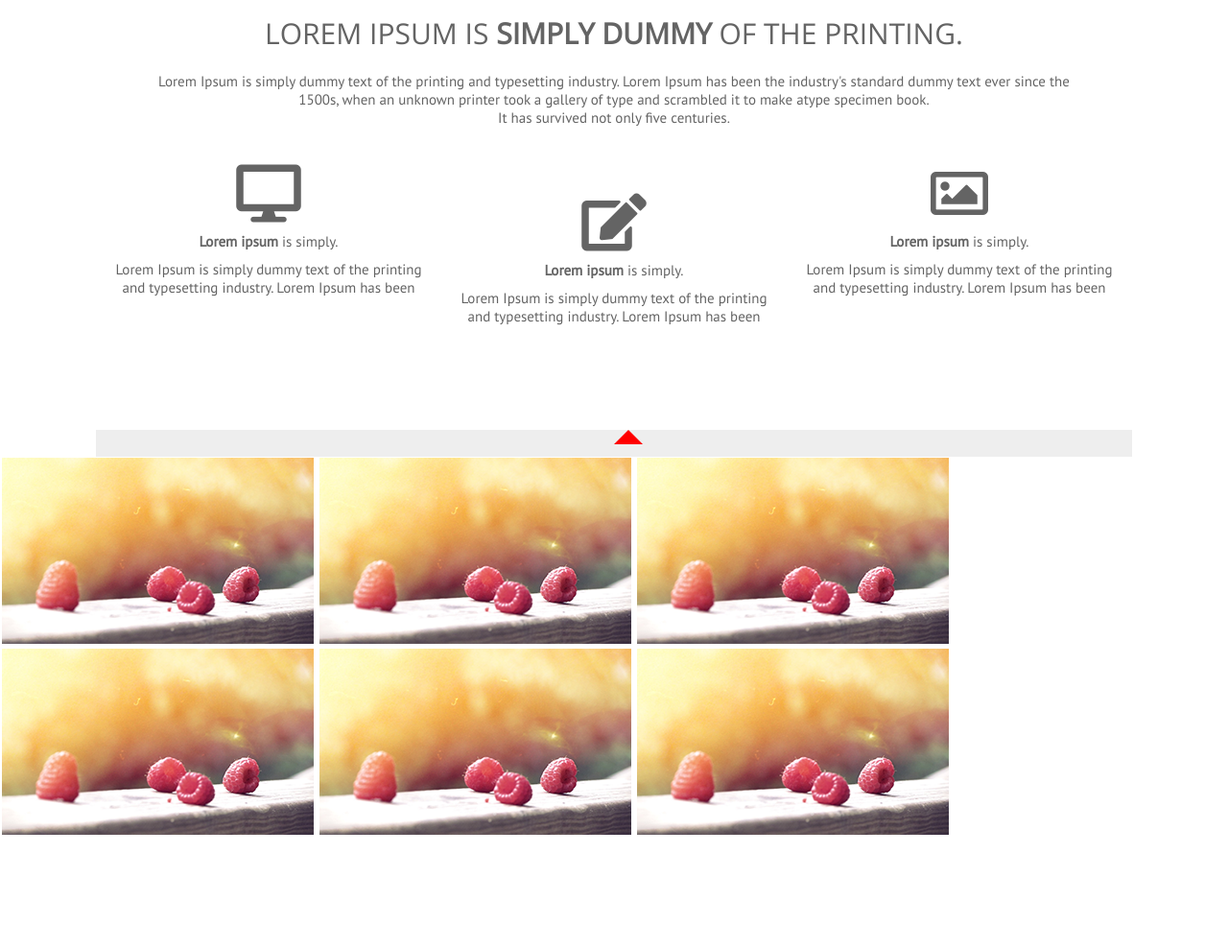
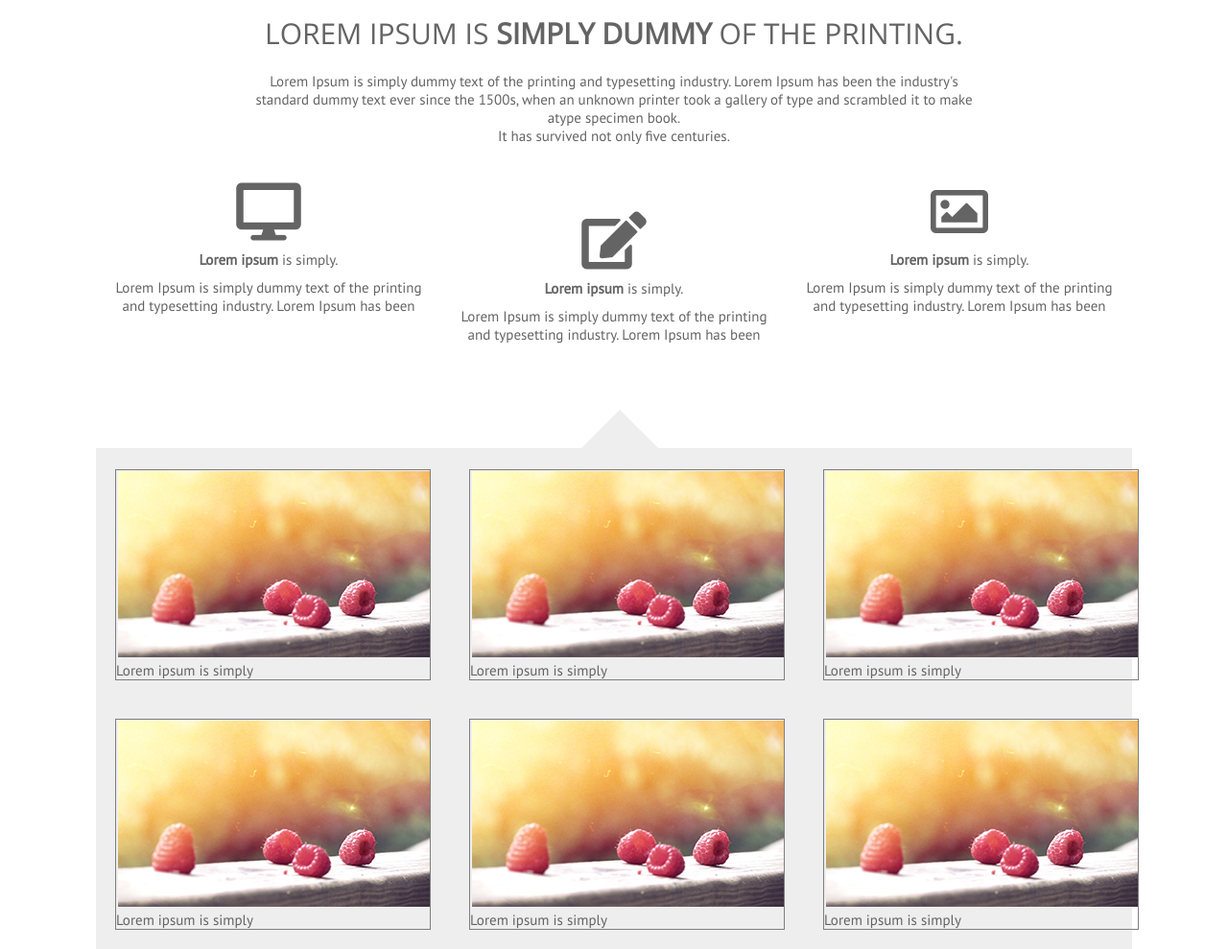
Before and after one commit to kiedrzynek/CutPSDLayout, a plain HTML site: page index.html in a window 1280 px wide. Shown: the part 800-1789 px from the top of the page at 96% size. Before the commit the page ends 1674 px from the top, so only its background shows below. Drawn offline with nearby package versions, Linux system fonts and the light colour scheme.

Commit message:
[HTML & CSS] Add grid to gallery and adjust the gray triangular pointer

```diff
--- a/index.html
+++ b/index.html
@@ -71,12 +71,30 @@
         </section>
 
         <section class="gallery-on-click">
+            <div class="photo-box">
                 <img src="img/photo.png">
+                <p>Lorem ipsum is simply</p>
+            </div>
+            <div class="photo-box">
                 <img src="img/photo.png">
+                <p>Lorem ipsum is simply</p>
+            </div>
+            <div class="photo-box">
                 <img src="img/photo.png">
+                <p>Lorem ipsum is simply</p>
+            </div>
+            <div class="photo-box">
                 <img src="img/photo.png">
+                <p>Lorem ipsum is simply</p>
+            </div>
+            <div class="photo-box">
                 <img src="img/photo.png">
+                <p>Lorem ipsum is simply</p>
+            </div>
+            <div class="photo-box">
                 <img src="img/photo.png">
+                <p>Lorem ipsum is simply</p>
+            </div>
         </section>
 
     </body>
--- a/style.css
+++ b/style.css
@@ -29,6 +29,10 @@ h3 {
     font-size: 100%;
     font-weight: lighter;
     margin: 0 160px 0 160px;
+}
+
+section {
+    margin: 0 100px 0 100px;
 }
 
 header {
@@ -159,18 +163,17 @@ nav {
 /*------ THIRD SECTIONS - ICONS ------------------------*/
 
 .icons {
-    margin: 0 100px 0 100px;
-    border-bottom: 28px solid #eeeeee;
+    border-bottom: 2px solid #eeeeee;
 }
 
 .icons:after {
     content: "";
     position: relative;
-    left: 50%;
-    bottom: 100%;
+    left: 45%;
+    bottom: 40px;
     border-style: solid;
-    border-color: transparent transparent red transparent;      /* triangle */
-    border-width: 15px;                                         /* bigger */
+    border-color: transparent transparent #eeeeee transparent;      /* triangle */
+    border-width: 60px;                                         /* bigger */
 }
 
 .icons ul {
@@ -203,3 +206,18 @@ nav {
 ul li:nth-child(2) {
     margin-top: 30px;
 }
+
+/*------ FOURTH SECTIONS - GALLERY ------------------------*/
+
+.gallery-on-click {
+    background-color: #eeeeee;
+    display: grid;
+    grid-template-columns: 1fr 1fr 1fr;
+    grid-template-rows: auto;
+}
+
+.photo-box {
+    border: 1px solid #7e7e7e;
+    justify-self: center;
+    margin: 20px;
+}
```
Lines whose indentation alone changed are shown as unchanged.
